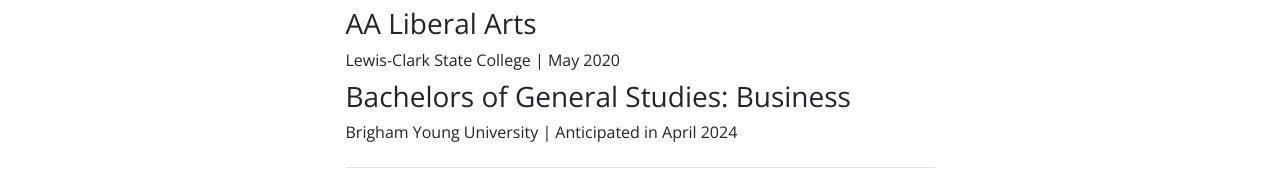
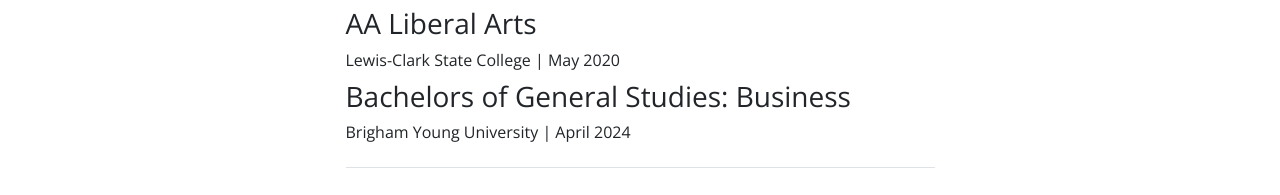
Before and after one commit to bradymckay/resume, a plain HTML site: page index.html in a window 1280 px wide. Shown: the part 852-1047 px from the top of the page. Drawn offline with nearby package versions, Linux system fonts and the light colour scheme.

Commit message:
index.html

```diff
--- a/index.html
+++ b/index.html
@@ -74,7 +74,7 @@
                             <h3 class="post-subtitle">AA Liberal Arts</h3>
                             <h6 class ="post-subtitle" >Lewis-Clark State College | May 2020</h6>
                             <h3 class="post-subtitle">Bachelors of General Studies: Business</h3>
-                            <h6 class ="post-subtitle" >Brigham Young University | Anticipated in April 2024</h6>
+                            <h6 class ="post-subtitle" >Brigham Young University | April 2024</h6>
                         </a>
 
                     </div>
```
